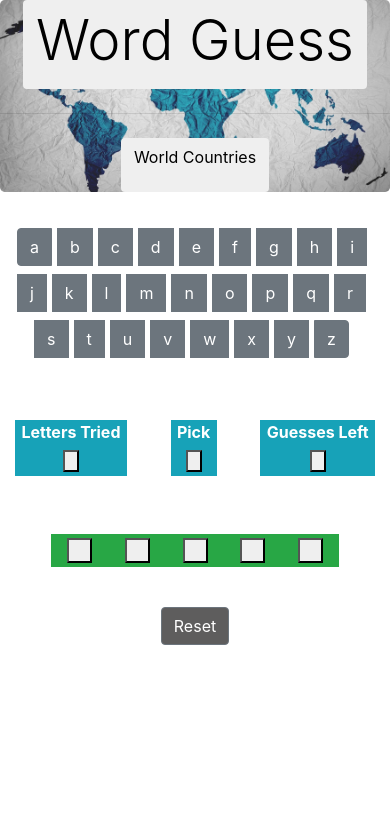
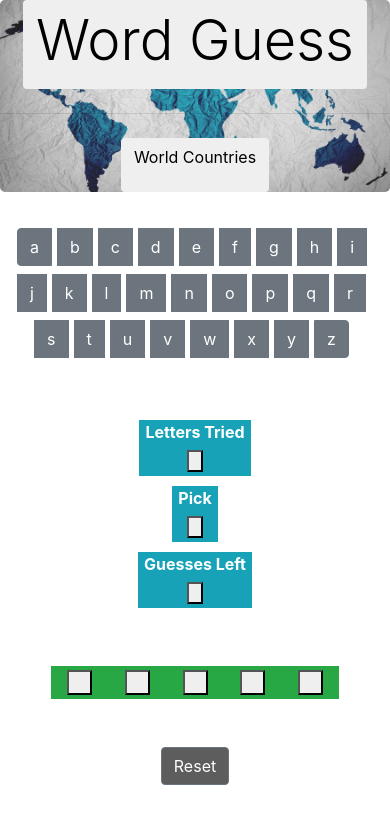
Before and after one commit to ocskier/Word-Guess-Game, a plain HTML site: page index.html in a window 390 px wide. Drawn offline with nearby package versions, Linux system fonts and the light colour scheme.

Commit message:
almost final

```diff
--- a/assets/css/style.css
+++ b/assets/css/style.css
@@ -35,9 +35,6 @@ section {
     font-size: 16px;
 }
 
-#reset {
-    margin-top:40px;
-}
 .resetbutton {
     background: rgb(94, 93, 93);
     color: white;
--- a/index.html
+++ b/index.html
@@ -24,39 +24,44 @@
 
     <section class="container-fluid">
         <div class="row">
-            <div class="col-12">
-                <div class="btn-group mybtngrp" role="group" aria-label="Basic example">
-
+                <div class="col-12">
+                    <div class="btn-group mybtngrp" role="group" aria-label="Basic example">
                 </div>
             </div>
         </div>
+
         <br>
         <br>
-        <div class="row justify-content-between">
-                <section class="col">
+
+        <div class="row justify-content-center">
+                <section class="col-sm-4">
                         <span class="badge badge-info mybadge">Letters Tried<br>
                             <button id="picks" class="mybadge"><p></p></button>
                         </span>
                 </section>
 
-                <section class="col">
+                <section class="col-sm-4">
                         <span class="badge badge-info mybadge">Pick<br>
                             <button id="guess-ltr" class="mybadge"><p></p></button>
                         </span>
                 </section>
-                <section class="col">
+                <section class="col-sm-4">
                         <span class="badge badge-info mybadge">Guesses Left<br>
                             <button id="guesses" class="mybadge"><p></p></button>
                         </span>
                 </section>
-            </div>
-            <br>
+        </div>
+
         <br>
+        <br>
+
         <div class="row justify-content-center">
-                <div id="answerSpace" class="col">
+                <div id="answerSpace" class="col-sm-auto"></div>
+        </div>
 
-                </div>
-        </div>
+        <br>
+        <br>
+
         <div class="row justify-content-center">
                 <div id="reset" class="col-sm-auto"></div>
         </div>
```
